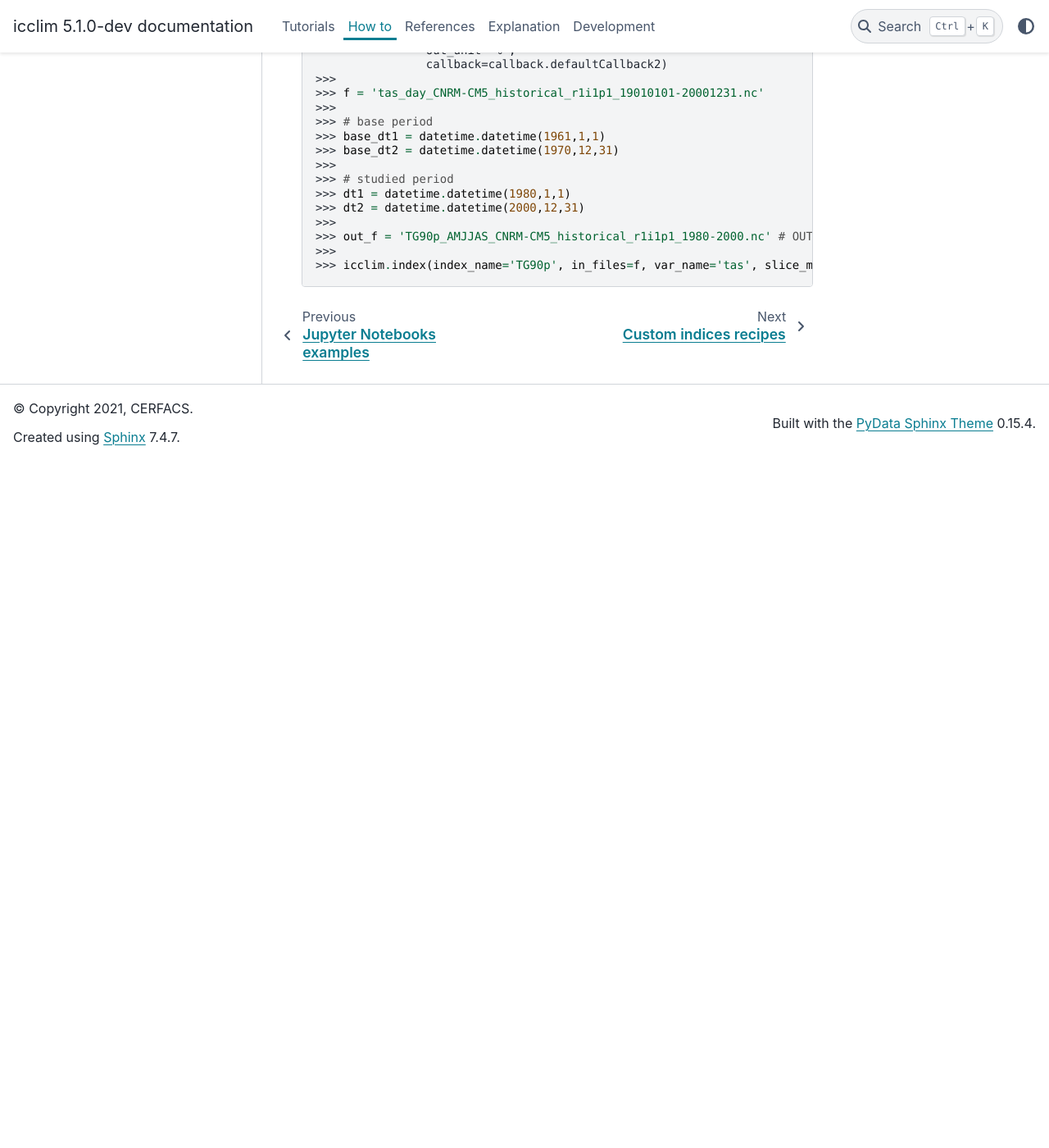
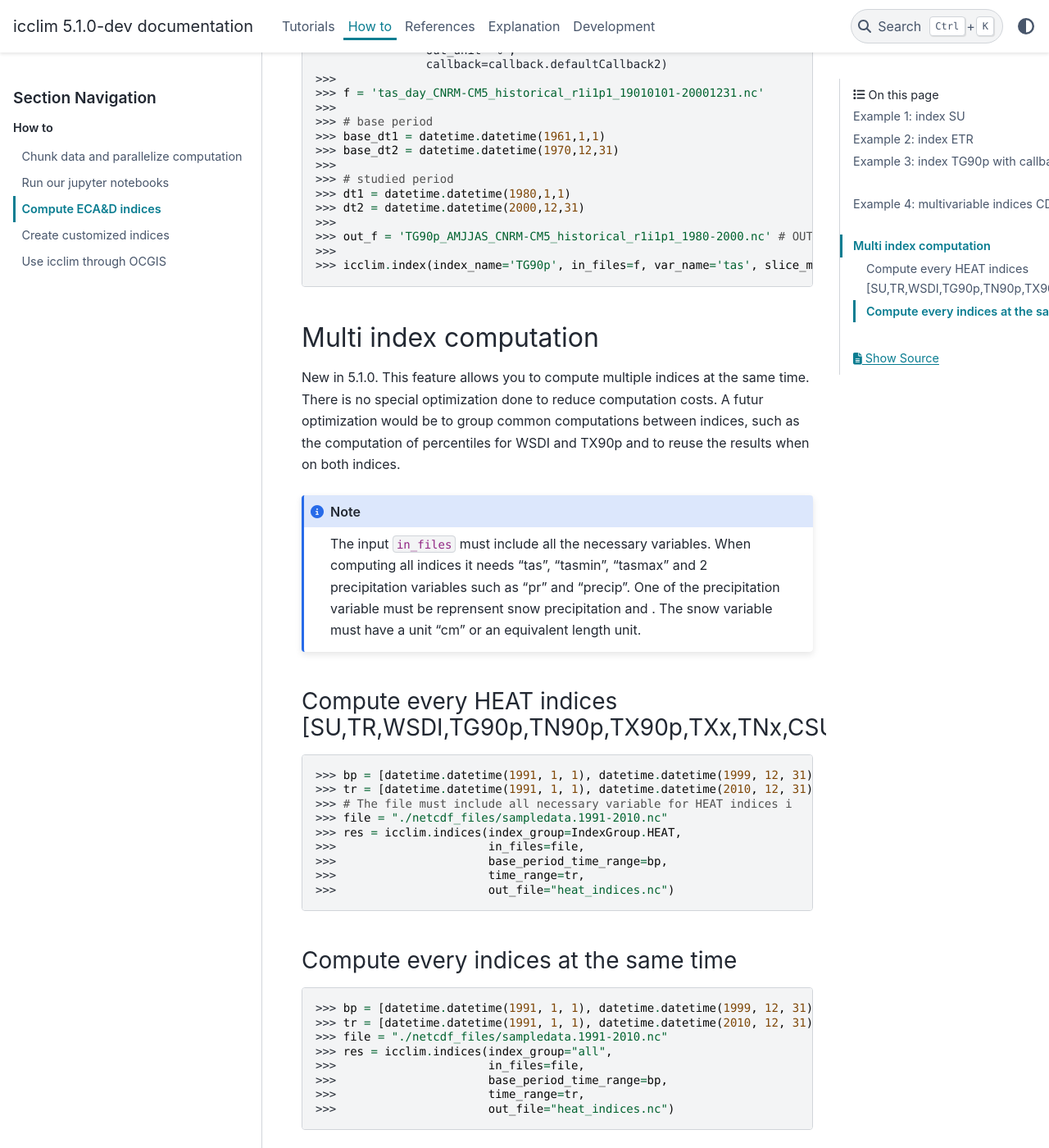
Before and after one commit to cerfacs-globc/icclim, a Sphinx documentation site: the page built from doc/source/how_to/recipes_ecad.rst, in a window 1280 px wide and 1400 px high, scrolled down 2378 px. Shown: the whole window at 82% size. Built offline with Sphinx 7.4.7 and the PyData theme 0.15.4, drawn with Linux system fonts in a browser that asks for light colours; before the commit the page ends 2940 px from its top, so only the background shows below that.

Commit message:
DOC: Add documentation for multi indices

```diff
--- a/doc/source/how_to/recipes_ecad.rst
+++ b/doc/source/how_to/recipes_ecad.rst
@@ -4,7 +4,7 @@ Examples
 >>> import datetime
 
 Example 1: index SU
-~~~~~~~~~~~~~~~~~~~~~
+~~~~~~~~~~~~~~~~~~~
 >>> files = ['tasmax_day_CNRM-CM5_historical_r1i1p1_19950101-19991231.nc', 'tasmax_day_CNRM-CM5_historical_r1i1p1_20000101-20041231.nc', 'tasmax_day_CNRM-CM5_historical_r1i1p1_20050101-20051231.nc']
 >>>
 >>> dt1 = datetime.datetime(1998,1,1)
@@ -23,7 +23,7 @@ Example 1: index SU
 
 
 Example 2: index ETR
-~~~~~~~~~~~~~~~~~~~~~~
+~~~~~~~~~~~~~~~~~~~~
 >>> files_tasmax = ['tasmax_day_CNRM-CM5_historical_r1i1p1_19300101-19341231.nc', 'tasmax_day_CNRM-CM5_historical_r1i1p1_19350101-19391231.nc']
 >>> files_tasmin = ['tasmin_day_CNRM-CM5_historical_r1i1p1_19300101-19341231.nc', 'tasmin_day_CNRM-CM5_historical_r1i1p1_19350101-19391231.nc']
 >>>
@@ -40,7 +40,7 @@ Example 2: index ETR
 
 
 Example 3: index TG90p with callback
-~~~~~~~~~~~~~~~~~~~~~~~~~~~~~~~~~~~~~~~~~
+~~~~~~~~~~~~~~~~~~~~~~~~~~~~~~~~~~~~
 >>> from icclim.util import callback
 >>>
 >>> f = 'tas_day_CNRM-CM5_historical_r1i1p1_19010101-20001231.nc'
@@ -82,7 +82,7 @@ Example 3: index TG90p with callback
 
 
 Example 4: multivariable indices CD, CW, WD, WW
-~~~~~~~~~~~~~~~~~~~~~~~~~~~~~~~~~~~~~~~~~~~~~~~~~~~~~~~~~~~~~~~~~~
+~~~~~~~~~~~~~~~~~~~~~~~~~~~~~~~~~~~~~~~~~~~~~~~
 >>> from icclim.util import callback
 >>>
 >>> f = 'tas_day_CNRM-CM5_historical_r1i1p1_19010101-20001231.nc'
@@ -120,3 +120,45 @@ Example 4: multivariable indices CD, CW, WD, WW
 >>> out_f = 'TG90p_AMJJAS_CNRM-CM5_historical_r1i1p1_1980-2000.nc' # OUTPUT FILE: summer half-year values of TG90p
 >>>
 >>> icclim.index(index_name='TG90p', in_files=f, var_name='tas', slice_mode='AMJJAS', time_range=[dt1, dt2], base_period_time_range=[base_dt1, base_dt2], out_file=out_f, out_unit='%', callback=callback.defaultCallback2)
+
+
+Multi index computation
+~~~~~~~~~~~~~~~~~~~~~~~~
+
+New in 5.1.0.
+This feature allows you to compute multiple indices at the same time.
+There is no special optimization done to reduce computation costs.
+A futur optimization would be to group common computations between indices, such as the computation of percentiles for
+WSDI and TX90p and to reuse the results when on both indices.
+
+.. note::
+    The input ``in_files`` must include all the necessary variables.
+    When computing all indices it needs "tas", "tasmin", "tasmax" and 2 precipitation variables such as "pr" and
+    "precip".
+    One of the precipitation variable must be reprensent snow precipitation and . The snow variable must have a unit "cm" or an equivalent length unit.
+
+Compute every HEAT indices [SU,TR,WSDI,TG90p,TN90p,TX90p,TXx,TNx,CSU]
+_____________________________________________________________________
+
+
+>>> bp = [datetime.datetime(1991, 1, 1), datetime.datetime(1999, 12, 31)]
+>>> tr = [datetime.datetime(1991, 1, 1), datetime.datetime(2010, 12, 31)]
+>>> # The file must include all necessary variable for HEAT indices i
+>>> file = "./netcdf_files/sampledata.1991-2010.nc"
+>>> res = icclim.indices(index_group=IndexGroup.HEAT,
+>>>                      in_files=file,
+>>>                      base_period_time_range=bp,
+>>>                      time_range=tr,
+>>>                      out_file="heat_indices.nc")
+
+Compute every indices at the same time
+______________________________________
+
+>>> bp = [datetime.datetime(1991, 1, 1), datetime.datetime(1999, 12, 31)]
+>>> tr = [datetime.datetime(1991, 1, 1), datetime.datetime(2010, 12, 31)]
+>>> file = "./netcdf_files/sampledata.1991-2010.nc"
+>>> res = icclim.indices(index_group="all",
+>>>                      in_files=file,
+>>>                      base_period_time_range=bp,
+>>>                      time_range=tr,
+>>>                      out_file="heat_indices.nc")
```
